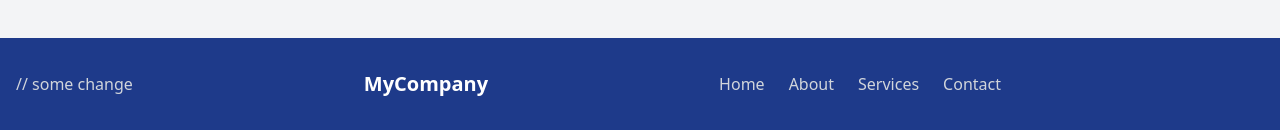
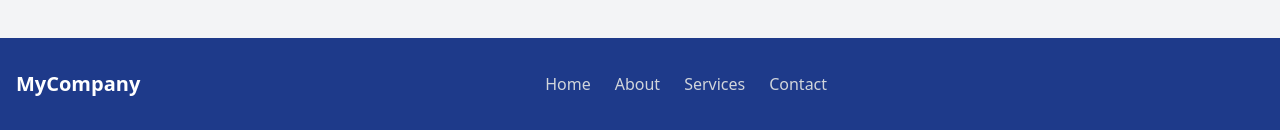
Before and after one commit to Shivam182004/dashboardDemo, a React (Create React App) app in the folder my-app/: page / in a window 1280 px wide. Shown: the part 822-952 px from the top of the page. Built offline with nearby package versions, Linux system fonts and the light colour scheme.

Commit message:
🔧 Update Footer component layout and content

```diff
--- a/my-app/src/components/footer.jsx
+++ b/my-app/src/components/footer.jsx
@@ -5,7 +5,7 @@ const Footer = () => {
     <footer className="bg-blue-900 text-gray-300 py-8">
       <div className="max-w-7xl mx-auto px-4 flex flex-col md:flex-row justify-between items-center space-y-6 md:space-y-0">
         {/* Logo / Brand */}
-        //  some change
+
         <div className="text-xl font-bold text-white">
           MyCompany
         </div>
@@ -29,7 +29,7 @@ const Footer = () => {
           <a href="/" aria-label="Instagram" className="hover:text-white transition">
             <i className="fab fa-instagram"></i>
           </a>
-         </div>
+        </div>
       </div>
 
       {/* Footer bottom */}
```
